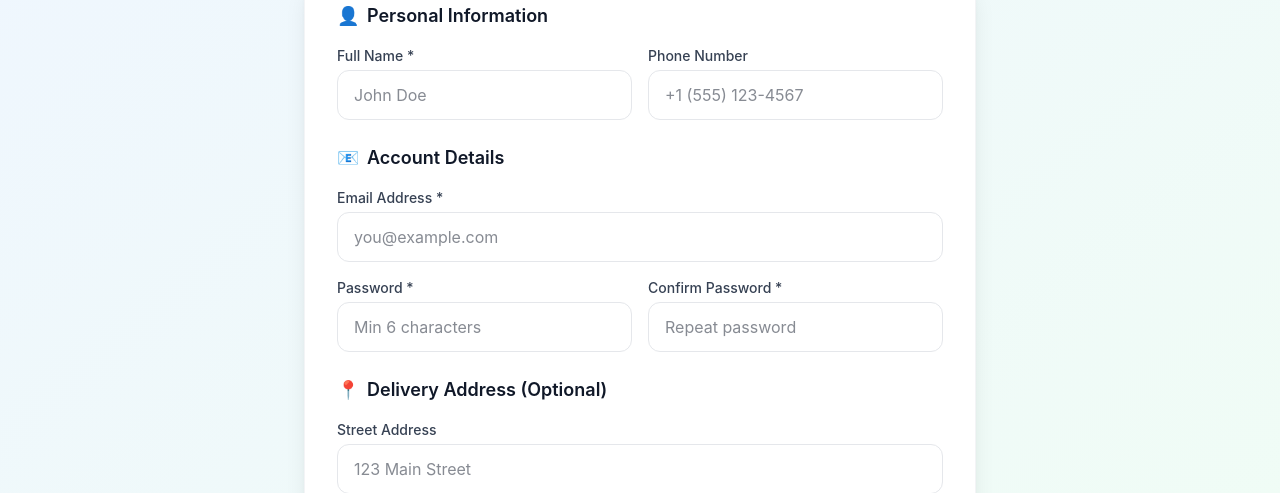
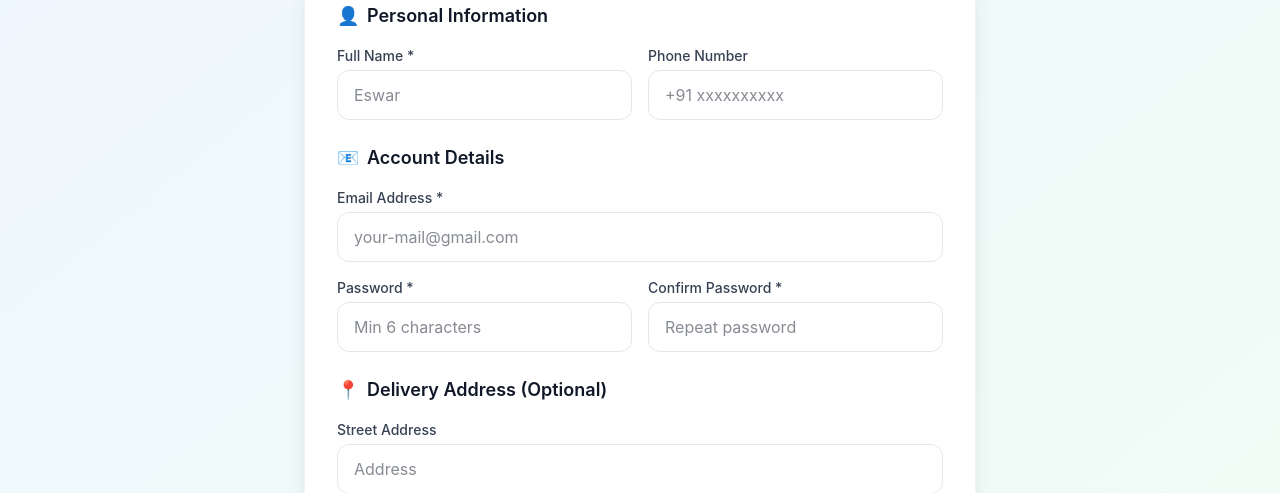
Before and after one commit to Eswar332/Jayansh, a Next.js app: page /register in a window 1280 px wide. Shown: the part 307-800 px from the top of the page. Built offline with nearby package versions, Linux system fonts and the light colour scheme.

Commit message:
Register Page

```diff
--- a/src/app/register/page.tsx
+++ b/src/app/register/page.tsx
@@ -139,7 +139,7 @@ export default function RegisterPage() {
                     value={form.name}
                     onChange={(e) => updateForm("name", e.target.value)}
                     className="w-full border border-gray-200 rounded-xl px-4 py-3 focus:outline-none focus:ring-2 focus:ring-blue-500"
-                    placeholder="John Doe"
+                    placeholder="Eswar"
                   />
                 </div>
                 <div>
@@ -151,7 +151,7 @@ export default function RegisterPage() {
                     value={form.phone}
                     onChange={(e) => updateForm("phone", e.target.value)}
                     className="w-full border border-gray-200 rounded-xl px-4 py-3 focus:outline-none focus:ring-2 focus:ring-blue-500"
-                    placeholder="+1 (555) 123-4567"
+                    placeholder="+91 xxxxxxxxxx"
                   />
                 </div>
               </div>
@@ -173,7 +173,7 @@ export default function RegisterPage() {
                     value={form.email}
                     onChange={(e) => updateForm("email", e.target.value)}
                     className="w-full border border-gray-200 rounded-xl px-4 py-3 focus:outline-none focus:ring-2 focus:ring-blue-500"
-                    placeholder="you@example.com"
+                    placeholder="your-mail@gmail.com"
                   />
                 </div>
                 <div className="grid grid-cols-1 md:grid-cols-2 gap-4">
@@ -226,7 +226,7 @@ export default function RegisterPage() {
                     value={form.address}
                     onChange={(e) => updateForm("address", e.target.value)}
                     className="w-full border border-gray-200 rounded-xl px-4 py-3 focus:outline-none focus:ring-2 focus:ring-blue-500"
-                    placeholder="123 Main Street"
+                    placeholder="Address"
                   />
                 </div>
                 <div className="grid grid-cols-1 md:grid-cols-3 gap-4">
```
